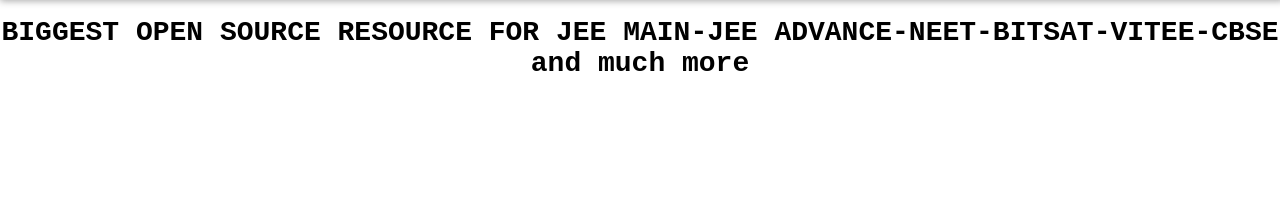
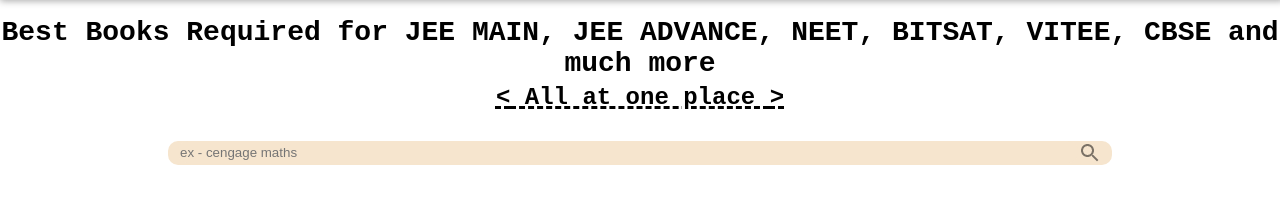
Before and after one commit to shivam032/prepguide, a plain HTML site: page book-review.html in a window 1280 px wide. Shown: the part 59-262 px from the top of the page. Drawn offline with Linux system fonts and the light colour scheme.

Commit message:
created search bar

```diff
--- a/Book-review/style.css
+++ b/Book-review/style.css
@@ -72,8 +72,45 @@ body {
 
   #hero-section h1 {
     padding: 0px;
-    margin: 20px 0.7px;
+    margin: 20px 0.7px 5px 0.7px;
     font-size: 28px;
     font-family: "Courier New", Courier, monospace;
     text-align: center;
   }
+
+  #hero-section h2 {
+    padding: 0px 0px;
+    margin: 0px 0.7px;
+    font-size: 24px;
+    font-family: "Courier New", Courier, monospace;
+    text-align: center;
+    text-decoration: underline dashed black 3px;
+    margin-bottom: 30px;
+  }
+
+  .search-bar{
+    background-color: rgb(246, 229, 206);
+    display: flex;
+    width: min-content;
+    margin: 0 auto;
+    border-radius: 10px;
+
+  }
+
+  #search-input{
+    display: block;
+    height: 20px;
+    width:70vw;
+    border: none;
+    background-color: rgb(246, 229, 206);
+    border-radius: 10px;
+    margin-left: 10px;
+  }
+
+  .search-bar img{
+    display: block;
+    margin-right: 10px;
+
+
+
+  }
--- a/book-review.html
+++ b/book-review.html
@@ -18,7 +18,7 @@
 <body>
     <header>
         <nav>
-          <a href="prepguide.wixsite.com/home"><img src="/Homepage/logo.png" alt="logo" /></a>
+          <a href="index.html"><img src="/Homepage/logo.png" alt="logo" /></a>
           <div class="menu-button">
             <div class="menu-bars"></div>
           </div>
@@ -27,7 +27,13 @@
 
       <div id="body-container">
         <div id="hero-section">
-          <h1> BIGGEST OPEN SOURCE RESOURCE FOR JEE MAIN-JEE ADVANCE-NEET-BITSAT-VITEE-CBSE and much more </h1>
+          <h1> Best Books Required for JEE MAIN, JEE ADVANCE, NEET, BITSAT, VITEE, CBSE and much more </h1>
+          <h2><code><</code> All at one place <code>></code></h2>
         </div>
+        <div class="search-bar">
+          <input id="search-input" type="text" placeholder="ex - cengage maths ">
+          <img src="/Book-review/icon-search.png" alt="serach icon">
+        </div>
+      </div>
 </body>
 </html>
```
Also changed, not shown: Book-review/icon-search.png (added).
